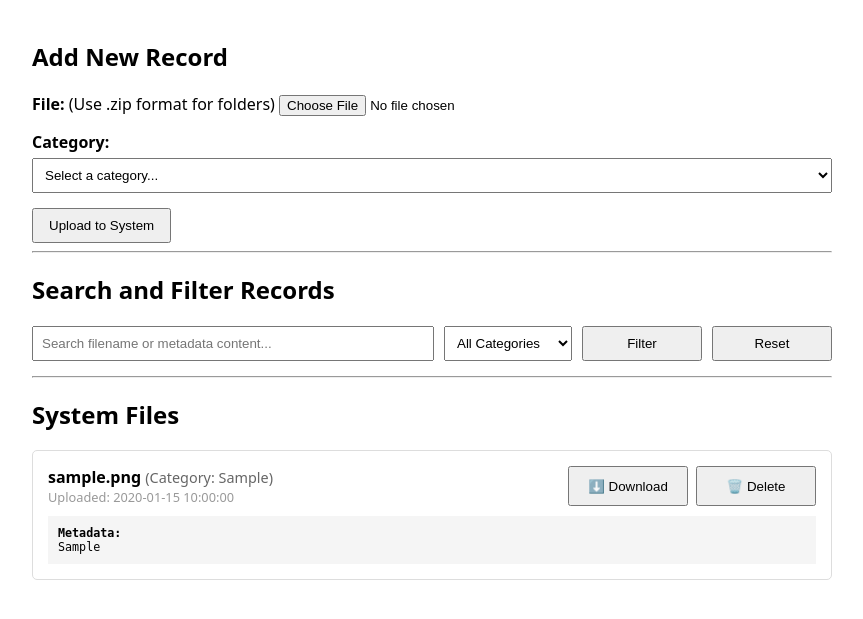
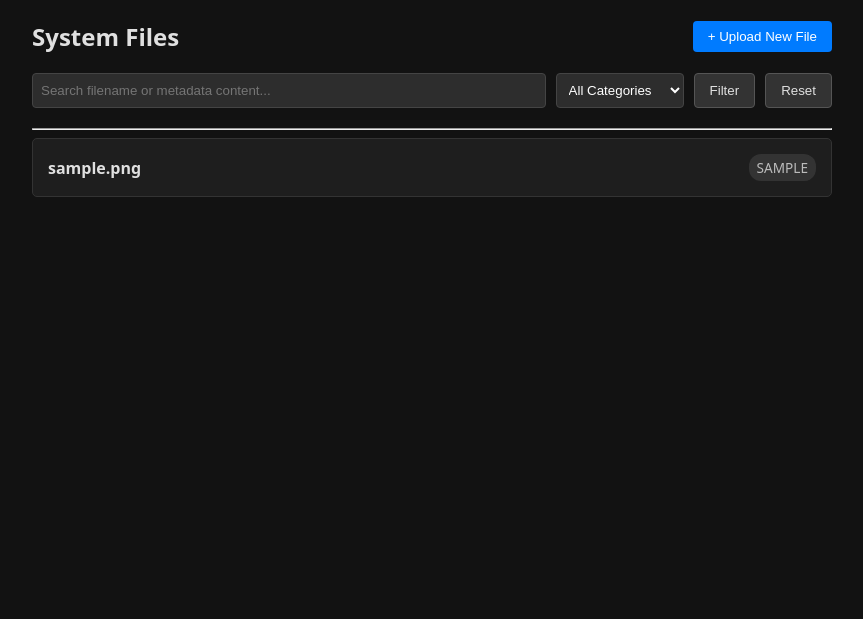
Before and after one commit to Gynor/SQLDATABASE, a Flask app: page / in a window 1280 px wide. Shown: the top 619 px of the page, without its empty margins (208-1071 px from the left). Run offline with Flask 3, Linux system fonts and the light colour scheme; tables that the repository leaves empty hold one stand-in row (values such as "Sample post").

Commit message:
huge changes on hmtl

```diff
--- a/templates/index.html
+++ b/templates/index.html
@@ -2,45 +2,111 @@
 <html lang="en">
 <head>
     <meta charset="UTF-8">
-    <title>Core of Alucard</title>
+    <title>Local Metadata Database</title>
     <style>
-        /* Basic readability styles */
-        body { font-family: system-ui, -apple-system, sans-serif; padding: 20px; max-width: 800px; margin: 0 auto; }
+        /* Base Styles */
+        body {
+            font-family: system-ui, -apple-system, sans-serif;
+            padding: 20px;
+            max-width: 800px;
+            margin: 0 auto;
+            background-color: #121212;
+            color: #e0e0e0;
+        }
         .form-group { margin-bottom: 15px; }
-        .file-item { border: 1px solid #ddd; padding: 15px; margin-bottom: 10px; border-radius: 5px; }
-        .metadata-box { background: #f5f5f5; padding: 10px; font-family: monospace; font-size: 0.9em; margin-top: 10px; }
-        input[type="text"], select { width: 100%; padding: 8px; margin-top: 5px; box-sizing: border-box; }
-        button { padding: 8px 15px; cursor: pointer; }
+        .metadata-box {
+            background: #1e1e1e;
+            padding: 10px;
+            font-family: monospace;
+            font-size: 0.9em;
+            margin-top: 10px;
+            border-radius: 4px;
+            color: #d4d4d4;
+            border: 1px solid #333;
+        }
+
+        /* Inputs and Buttons */
+        input[type="text"], input[type="file"], select {
+            width: 100%;
+            padding: 8px;
+            box-sizing: border-box;
+            background-color: #2d2d2d;
+            color: #ffffff;
+            border: 1px solid #444;
+            border-radius: 4px;
+            color-scheme: dark;
+        }
+        button {
+            padding: 8px 15px;
+            cursor: pointer;
+            border: 1px solid #555;
+            border-radius: 4px;
+            background: #333;
+            color: #e0e0e0;
+        }
+        button:hover { background: #444; }
+
+        /* File List Styles */
+        .file-list-item {
+            border: 1px solid #333;
+            padding: 15px;
+            margin-bottom: 5px;
+            border-radius: 5px;
+            cursor: pointer;
+            display: flex;
+            justify-content: space-between;
+            align-items: center;
+            background-color: #1e1e1e;
+            transition: background-color 0.2s;
+        }
+        .file-list-item:hover { background-color: #2a2a2a; }
+
+        /* Modal Styles */
+        .modal-overlay {
+            display: none;
+            position: fixed;
+            top: 0;
+            left: 0;
+            width: 100%;
+            height: 100%;
+            background: rgba(0,0,0,0.8);
+            z-index: 1000;
+            justify-content: center;
+            align-items: center;
+        }
+        .modal-content {
+            background: #1e1e1e;
+            color: #e0e0e0;
+            padding: 25px;
+            border-radius: 8px;
+            width: 90%;
+            max-width: 500px;
+            position: relative;
+            box-shadow: 0 4px 15px rgba(0,0,0,0.5);
+            border: 1px solid #333;
+        }
+        .close-btn {
+            position: absolute;
+            top: 15px;
+            right: 20px;
+            cursor: pointer;
+            font-size: 1.5em;
+            color: #aaa;
+            line-height: 1;
+        }
+        .close-btn:hover { color: #fff; }
     </style>
 </head>
 <body>
-    <h2>Add New Record</h2>
-    <form action="/upload" method="POST" enctype="multipart/form-data">
-        <div class="form-group">
-            <label for="file"><strong>File:</strong> (Use .zip format for folders)</label>
-            <input type="file" name="file" id="file" required>
-        </div>
 
-        <div class="form-group">
-            <label for="category"><strong>Category:</strong></label>
-            <select name="category" id="category" onchange="updateDynamicFields()" required>
-                <option value="">Select a category...</option>
-                <option value="article">Article</option>
-                <option value="mtg">Magic: The Gathering Card</option>
-                <option value="project">Project Archive</option>
-            </select>
-        </div>
+    <!-- Main Header & Upload Trigger -->
+    <div style="display: flex; justify-content: space-between; align-items: center; margin-bottom: 20px;">
+        <h2 style="margin: 0;">System Files</h2>
+        <button onclick="openModal('upload-modal')" style="background-color: #007bff; color: white; border: none;">+ Upload New File</button>
+    </div>
 
-        <!-- Container to be populated by JS based on the selected category -->
-        <div id="dynamic-fields-container"></div>
-
-        <button type="submit">Upload to System</button>
-    </form>
-
-    <hr>
-
-    <h2>Search and Filter Records</h2>
-    <form action="/" method="GET">
+    <!-- Search and Filter Section -->
+    <form action="/" method="GET" style="margin-bottom: 20px;">
         <div class="form-group" style="display: flex; gap: 10px; align-items: stretch;">
             <input type="text" name="search" placeholder="Search filename or metadata content..." value="{{ search_query }}" style="margin: 0; flex: 1;">
 
@@ -51,52 +117,90 @@
                 <option value="project" {% if cat_filter == 'project' %}selected{% endif %}>Project Archive</option>
             </select>
 
-            <button style="height:35px;width:120px;" type="submit">Filter</button></a>
-            <button style="height:35px;width:120px;" type="button">Reset</button></a>
+            <button type="submit" style="margin: 0;">Filter</button>
+            <button type="button" onclick="window.location.href='/'" style="margin: 0;">Reset</button>
         </div>
     </form>
+
     <hr>
 
-    <h2>System Files</h2>
+    <!-- Simplified File List -->
     <div>
         {% for file in files %}
-            <div class="file-item">
-                <div style="display: flex; justify-content: space-between; align-items: start;">
-                    <div>
-                        <strong>{{ file['original_filename'] }}</strong>
-                        <span style="color: #666; font-size: 0.9em;">(Category: {{ file['category'] }})</span>
-                        <div style="font-size: 0.8em; color: #999;">Uploaded: {{ file['upload_timestamp'] }}</div>
-                    </div>
+            <div class="file-list-item"
+                 data-filename="{{ file['original_filename'] }}"
+                 data-category="{{ file['category'] }}"
+                 data-physical="{{ file['physical_filename'] }}"
+                 data-id="{{ file['id'] }}"
+                 data-metadata="{{ file['metadata'] | e }}"
+                 onclick="openDetailsModal(this)">
 
-                    <!-- Action buttons container -->
-                    <div style="display: flex; gap: 8px;">
-                        <!-- Download action -->
-                        <a href="/download/{{ file['physical_filename'] }}">
-                            <button style="height:40px;width:120px" type="button">⬇️ Download</button>
-                        </a>
+                <strong>{{ file['original_filename'] }}</strong>
+                <span style="background: #333; padding: 4px 8px; border-radius: 12px; font-size: 0.85em; color: #bbb;">
+                    {{ file['category'] | upper }}
+                </span>
 
-                        <!-- Delete action via POST request -->
-                        <form action="/delete/{{ file['id'] }}" method="POST" onsubmit="return confirm('Are you sure you want to permanently delete this file?');" style="margin: 0;">
-                            <button style="height:40px;width:120px" type="submit">🗑️ Delete</button>
-                        </form>
-                    </div>
-                </div>
-
-                <div class="metadata-box">
-                    <strong>Metadata:</strong><br>
-                    {{ file['metadata'] }}
-                </div>
             </div>
         {% else %}
-            <p style="color: #666;">No records found matching your criteria or system is empty.</p>
+            <p style="color: #666; text-align: center; padding: 20px;">No records found matching your criteria or system is empty.</p>
         {% endfor %}
     </div>
 
+    <!-- Upload Modal -->
+    <div id="upload-modal" class="modal-overlay">
+        <div class="modal-content">
+            <span class="close-btn" onclick="closeModal('upload-modal')">&times;</span>
+            <h3 style="margin-top: 0;">Upload Record</h3>
+
+            <form action="/upload" method="POST" enctype="multipart/form-data">
+                <div class="form-group">
+                    <label for="file"><strong>File:</strong></label>
+                    <input type="file" name="file" id="file" style="margin-top: 5px;" required>
+                </div>
+
+                <div class="form-group">
+                    <label for="category"><strong>Category:</strong></label>
+                    <select name="category" id="category" onchange="updateDynamicFields()" style="margin-top: 5px;" required>
+                        <option value="">Select a category...</option>
+                        <option value="article">Article</option>
+                        <option value="mtg">Magic: The Gathering Card</option>
+                        <option value="project">Project Archive</option>
+                    </select>
+                </div>
+
+                <div id="dynamic-fields-container"></div>
+
+                <button type="submit" style="width: 100%; background-color: #28a745; color: white; border: none; margin-top: 10px;">Upload to System</button>
+            </form>
+        </div>
+    </div>
+
+    <!-- File Details Modal -->
+    <div id="details-modal" class="modal-overlay">
+        <div class="modal-content">
+            <span class="close-btn" onclick="closeModal('details-modal')">&times;</span>
+            <h3 id="modal-filename" style="margin-top: 0; word-break: break-all;"></h3>
+
+            <div style="margin-bottom: 15px;">
+                <strong>Category:</strong> <span id="modal-category"></span>
+            </div>
+
+            <strong>Metadata:</strong>
+            <div id="modal-metadata" class="metadata-box"></div>
+
+            <div style="display: flex; gap: 10px; margin-top: 20px;">
+                <a id="modal-download-link" href="#" style="flex: 1;">
+                    <button type="button" style="width: 100%; background-color: #007bff; color: white; border: none;">⬇️ Download</button>
+                </a>
+
+                <form id="modal-delete-form" method="POST" onsubmit="return confirm('Are you sure you want to permanently delete this file?');" style="margin: 0; flex: 1;">
+                    <button type="submit" style="width: 100%; background-color: #dc3545; color: white; border: none;">🗑️ Delete</button>
+                </form>
+            </div>
+        </div>
+    </div>
+
     <script>
-        /**
-         * Configuration object defining category-specific metadata fields.
-         * Expand this object to add new categories seamlessly.
-         */
         const schemaConfig = {
             article: [
                 { name: 'title', label: 'Title', type: 'text' },
@@ -119,24 +223,22 @@
         function updateDynamicFields() {
             const category = document.getElementById('category').value;
             const container = document.getElementById('dynamic-fields-container');
-
-            // Clear the container
             container.innerHTML = '';
 
             if (schemaConfig[category]) {
                 schemaConfig[category].forEach(field => {
-                    // Create a wrapper div for each field
                     const formGroup = document.createElement('div');
                     formGroup.className = 'form-group';
 
                     const label = document.createElement('label');
-                    label.textContent = field.label + ":";
+                    label.innerHTML = `<strong>${field.label}:</strong>`;
                     label.setAttribute('for', field.name);
 
                     const input = document.createElement('input');
                     input.type = field.type;
                     input.name = field.name;
                     input.id = field.name;
+                    input.style.marginTop = '5px';
                     input.required = true;
 
                     formGroup.appendChild(label);
@@ -145,6 +247,50 @@
                 });
             }
         }
+
+        function openModal(modalId) {
+            document.getElementById(modalId).style.display = 'flex';
+        }
+
+        function closeModal(modalId) {
+            document.getElementById(modalId).style.display = 'none';
+        }
+
+        function openDetailsModal(element) {
+            const filename = element.getAttribute('data-filename');
+            const category = element.getAttribute('data-category');
+            const physicalFilename = element.getAttribute('data-physical');
+            const id = element.getAttribute('data-id');
+            const metadataStr = element.getAttribute('data-metadata');
+
+            document.getElementById('modal-filename').textContent = filename;
+            document.getElementById('modal-category').textContent = category.toUpperCase();
+
+            document.getElementById('modal-download-link').href = '/download/' + physicalFilename;
+            document.getElementById('modal-delete-form').action = '/delete/' + id;
+
+            const metadataContainer = document.getElementById('modal-metadata');
+            try {
+                const metadataObj = JSON.parse(metadataStr);
+                let formattedMetadata = '';
+                for (const [key, value] of Object.entries(metadataObj)) {
+                    const formattedKey = key.replace('_', ' ').replace(/\b\w/g, l => l.toUpperCase());
+                    formattedMetadata += `<strong>${formattedKey}:</strong> ${value}<br><br>`;
+                }
+                metadataContainer.innerHTML = formattedMetadata || 'No additional metadata available.';
+            } catch (e) {
+                metadataContainer.textContent = metadataStr;
+            }
+
+            openModal('details-modal');
+        }
+
+        // Close modals if clicked outside the content box
+        window.onclick = function(event) {
+            if (event.target.classList.contains('modal-overlay')) {
+                event.target.style.display = "none";
+            }
+        }
     </script>
 </body>
 </html>
```
